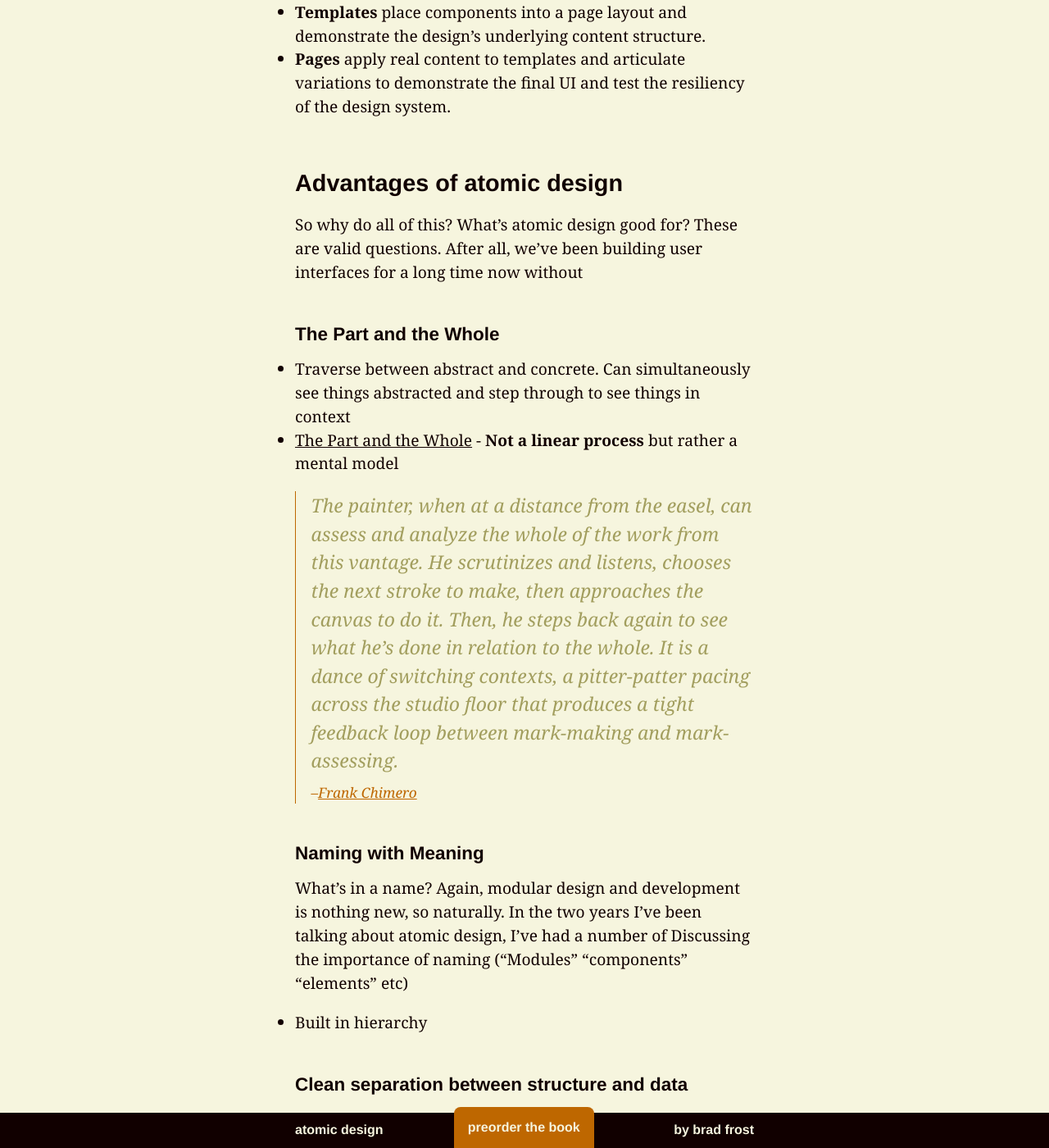
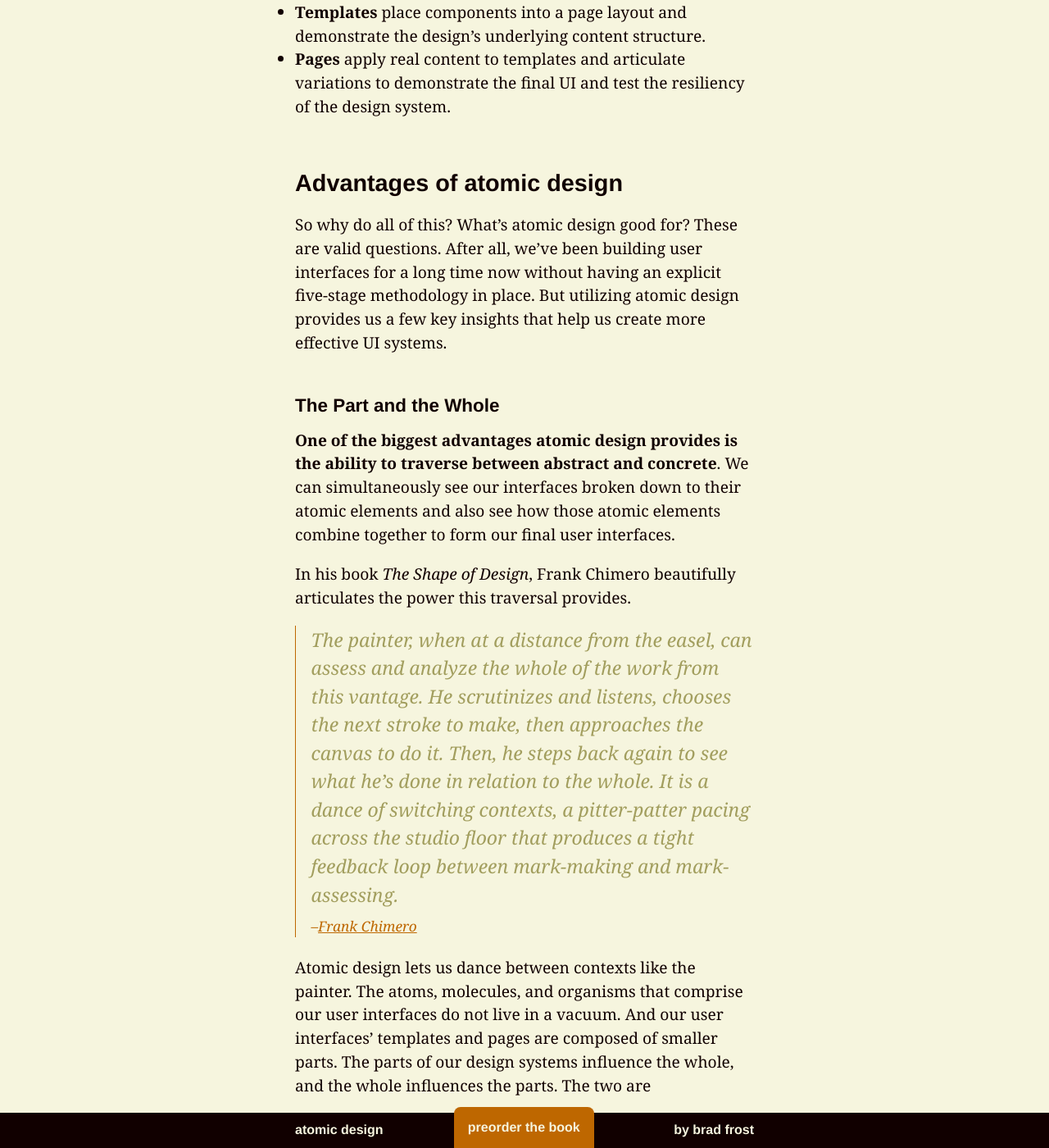
Before and after one commit to bradfrost/atomic-design, a Jekyll site: the page built from chapter-2.md, in a window 1280 px wide and 1400 px high, scrolled down 25321 px. Shown: the whole window at 82% size. Built offline with Jekyll 4.4.1, drawn with Linux system fonts in a browser that asks for light colours; some of the changed text lies outside the part shown.

Commit message:
Chapter 2 draft
Advantages of atomic design

```diff
--- a/chapter-2.md
+++ b/chapter-2.md
@@ -165,18 +165,27 @@ So that's atomic design! These five distinct stages work together to produce eff
 - **Pages** apply real content to templates and articulate variations to demonstrate the final UI and test the resiliency of the design system.
 
 ## Advantages of atomic design
-So why do all of this? What's atomic design good for? These are valid questions. After all, we've been building user interfaces for a long time now without
+So why do all of this? What's atomic design good for? These are valid questions. After all, we've been building user interfaces for a long time now without having an explicit five-stage methodology in place. But utilizing atomic design provides us a few key insights that help us create more effective UI systems.
 
 ### The Part and the Whole
-- Traverse between abstract and concrete. Can simultaneously see things abstracted and step through to see things in context
-- [The Part and the Whole](http://bradfrost.com/blog/post/the-part-and-the-whole/) - **Not a linear process** but rather a mental model
+**One of the biggest advantages atomic design provides is the ability to traverse between abstract and concrete**. We can simultaneously see our interfaces broken down to their atomic elements and also see how those atomic elements combine together to form our final user interfaces.
+
+In his book *The Shape of Design*, Frank Chimero beautifully articulates the power this traversal provides.
 
 > The painter, when at a distance from the easel, can assess and analyze the whole of the work from this vantage. He scrutinizes and listens, chooses the next stroke to make, then approaches the canvas to do it. Then, he steps back again to see what he’s done in relation to the whole. It is a dance of switching contexts, a pitter-patter pacing across the studio floor that produces a tight feedback loop between mark-making and mark-assessing. <cite>[Frank Chimero](http://read.shapeofdesignbook.com/chapter01.html)</cite>
+
+Atomic design lets us dance between contexts like the painter.  The atoms, molecules, and organisms that comprise our user interfaces do not live in a vacuum. And our user interfaces' templates and pages are composed of smaller parts. The parts of our design systems influence the whole, and the whole influences the parts. The two are
+
+**Atomic design is not a linear process**. The five stages of atomic design: atoms, molecules, organisms, templates, and pages, are not meant to be taken in sequence but rather concurrently.
+
+It would be foolish to tell designers and developers to create the . Mental model. Bakes creating a design system into the design and development process
+[The Part and the Whole](http://bradfrost.com/blog/post/the-part-and-the-whole/) -
 
 
 ### Naming with Meaning
 What's in a name? Again, modular design and development is nothing new, so naturally. In the two years I've been talking about atomic design, I've had a number of Discussing the importance of naming ("Modules" "components" "elements" etc)
 - Built in hierarchy
+- Makes a distinction between simple components (molecules) and complex components (organisms)
 
 ### Clean separation between structure and data
 - Clear separation between pattern structure and the content that goes inside them.
@@ -186,10 +195,12 @@ Design and content is a bit of a chicken-or-egg situation, as Mark Boulton expla
 
 > Content needs to be structured and structuring alters your content, designing alters content. It’s not ‘content then design’, or ‘content or design’. It’s ‘content and design’. <cite>[Mark Boulton](http://www.markboulton.co.uk/journal/structure-first-content-always)</cite>
 
-### Atomic design is for interfaces
-[Instagram example]
+## Atomic design is for interfaces
+Atomic design is a concept that was born of the Web. But let's be clear about something: atomic design applies to all user interface design and not to
+
+For example, Instagram is a native
+[Instagram example http://www.theverge.com/2015/7/6/8899807/instagram-1080p-pictures-photo-upload]
 - What atomic design isn't - CSS or JS methodology
-- Nothing new: why atomic design is different than simply modular design. Makes a distinction between simple components (molecules) and complex components (organisms)
 
 ## Conclusion
 - Recap of the the atomic design methodology and its advantages
```
Also changed, not shown: 2 other files.
